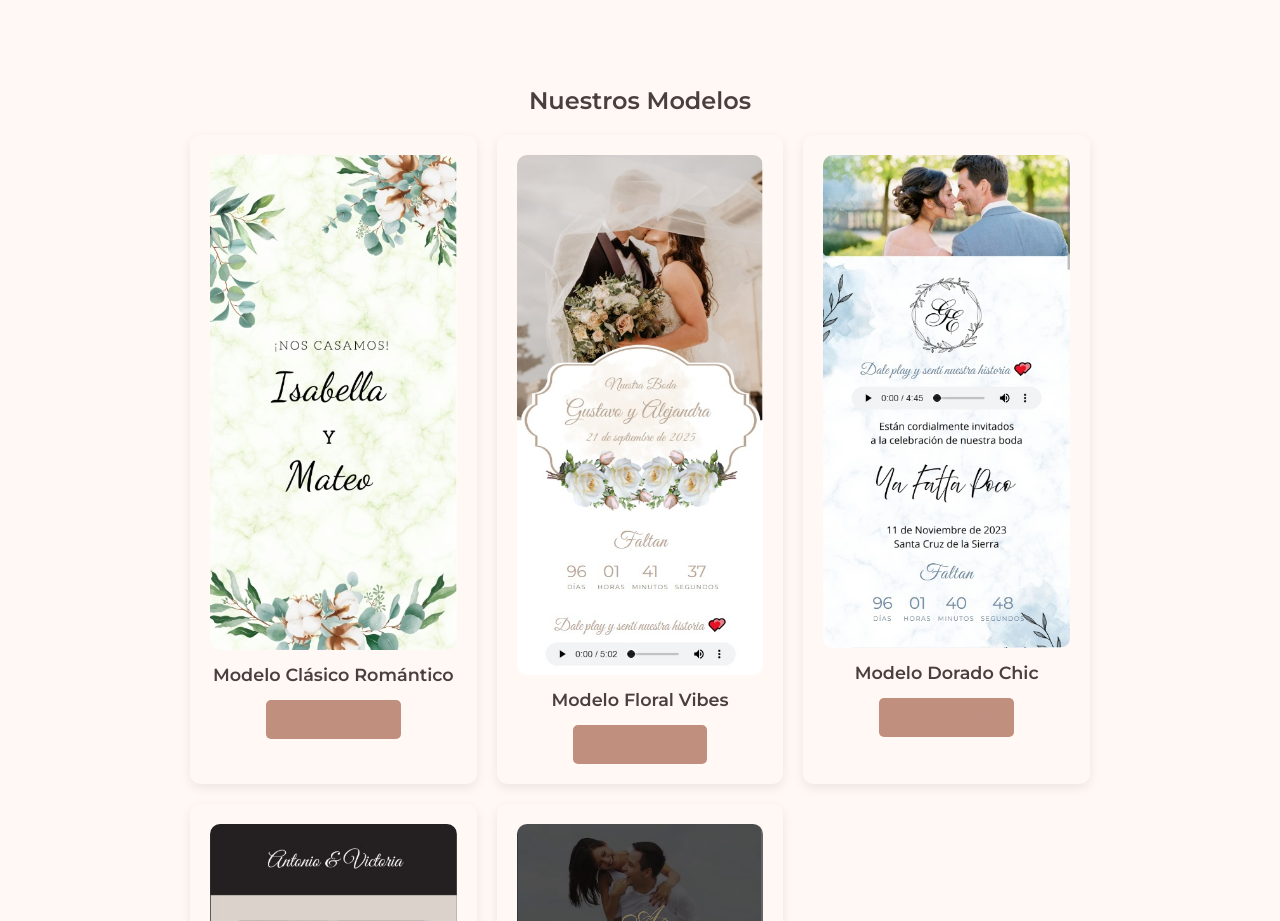
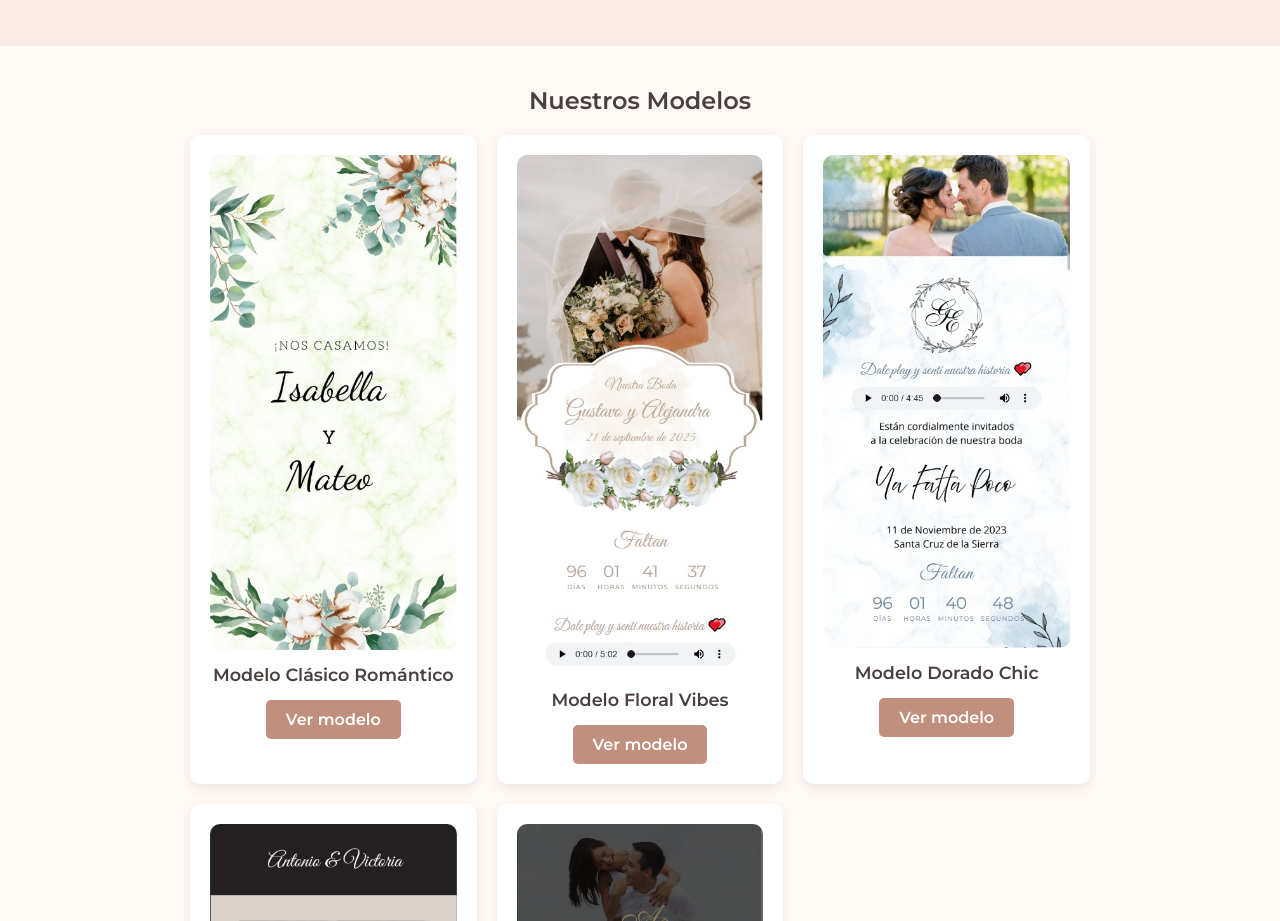
Before and after one commit to invitacion000/si-acepto, a plain HTML site: page index.html in a window 1280 px wide. Shown: the part 157-1078 px from the top of the page. Drawn offline with Linux system fonts and the dark colour scheme.

Commit message:
Update index.html

```diff
--- a/index.html
+++ b/index.html
@@ -148,17 +148,7 @@
       color: #888;
     }
 
-        /* Fuerza modo claro */
-    @media (prefers-color-scheme: dark) {
-      body, .modelo, .plan, .cta, header, footer, section, .testimonios {
-        background-color: #fff8f5 !important;
-        color: #4a3f3f !important;
-      }
 
-      a {
-        color: #c08f7e !important;
-      }
-    }
 
   </style>
 </head>
```
